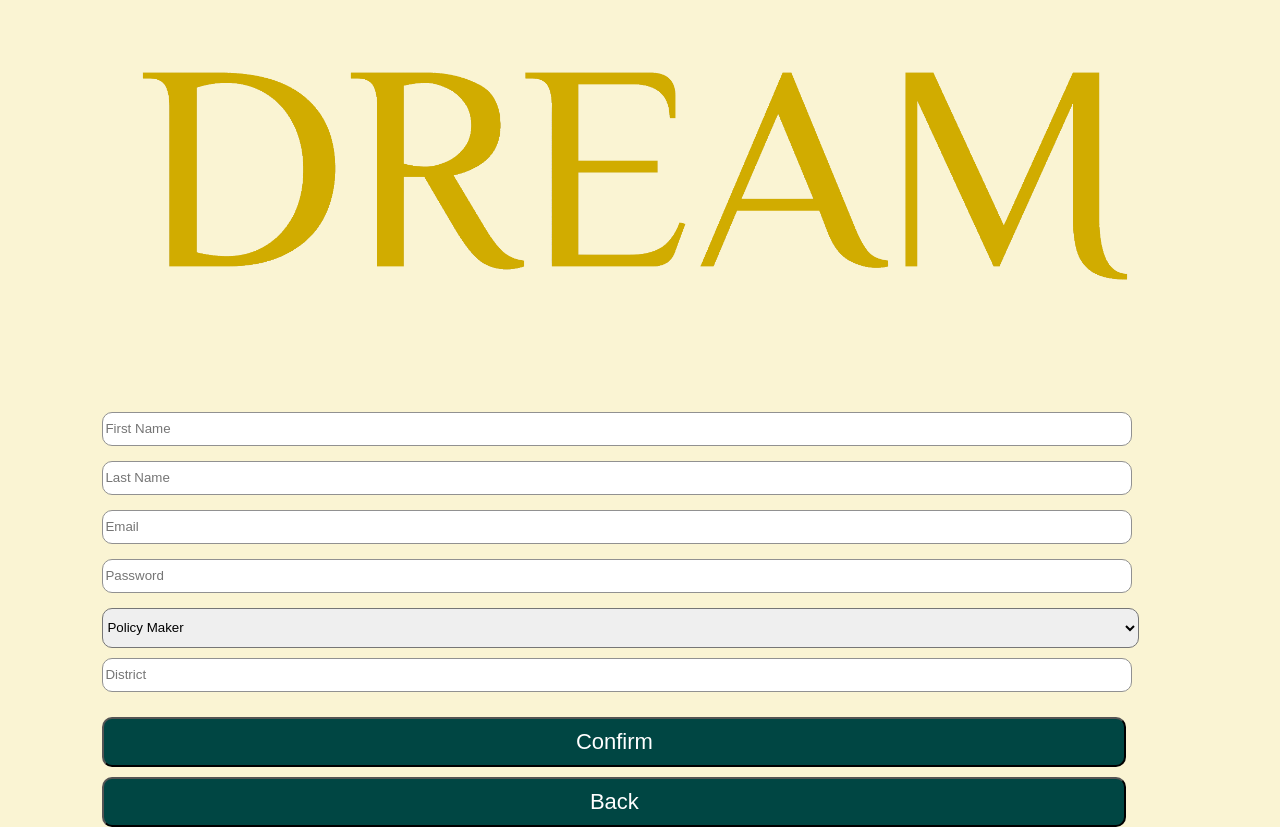
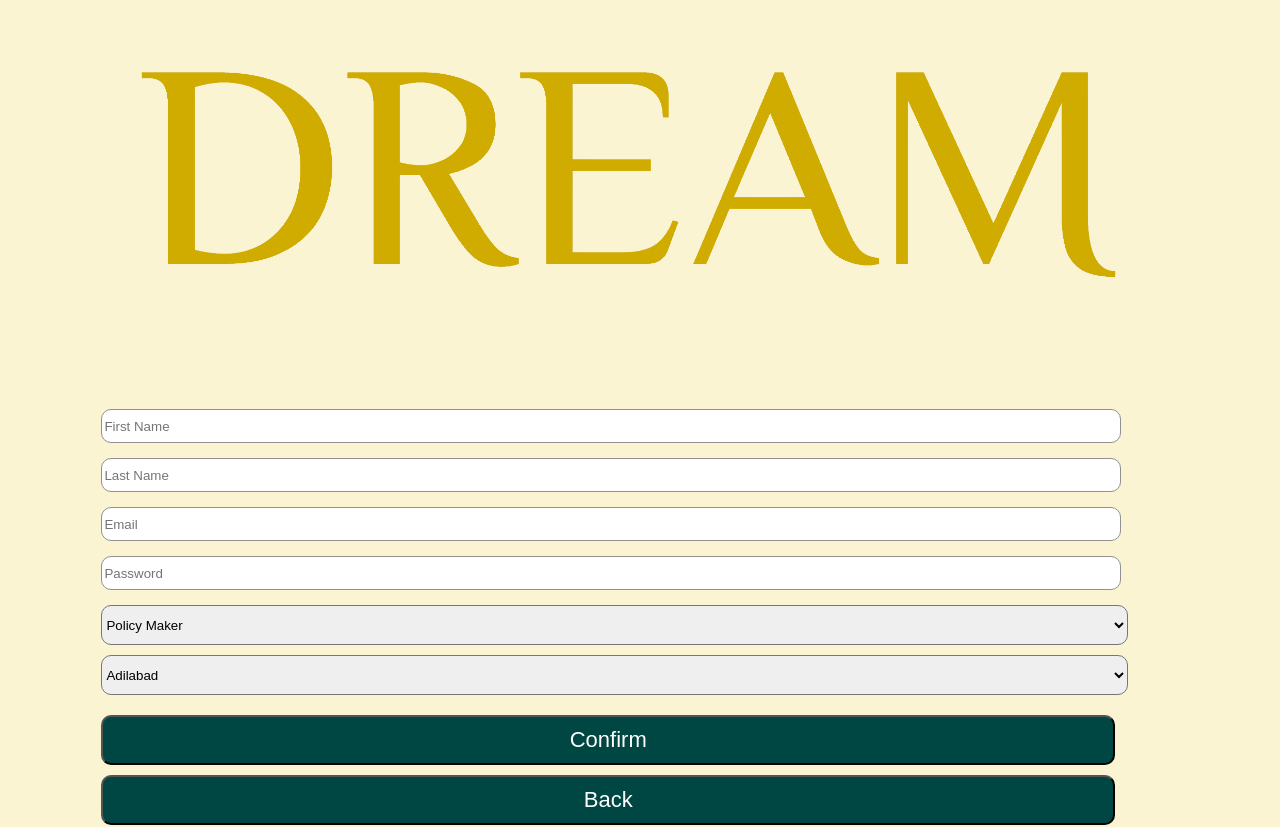
Before and after one commit to AlessioBraccini/SE2-Belotti-Braccini-Izzo, a Vue app in the folder IT/dream_frontend/dream_app/: page /signUp in a window 1280 px wide. Built offline with nearby package versions, Linux system fonts and the light colour scheme.

Commit message:
Add some flow controls in login and signup and fix communication in signup

```diff
--- a/IT/dream_frontend/dream_app/package.json
+++ b/IT/dream_frontend/dream_app/package.json
@@ -9,6 +9,8 @@
   },
   "dependencies": {
     "axios": "^0.24.0",
+    "bulma": "^0.9.3",
+    "bulma-toast": "^2.4.1",
     "core-js": "^3.6.5",
     "vue": "^3.2.26",
     "vue-router": "^4.0.12",
--- a/IT/dream_frontend/dream_app/public/index.html
+++ b/IT/dream_frontend/dream_app/public/index.html
@@ -1,5 +1,5 @@
 <!DOCTYPE html>
-<html lang="">
+<html lang="en">
   <head>
     <meta charset="utf-8">
     <meta http-equiv="X-UA-Compatible" content="IE=edge">
--- a/IT/dream_frontend/dream_app/src/App.vue
+++ b/IT/dream_frontend/dream_app/src/App.vue
@@ -27,7 +27,7 @@ export default {
   body {
     background-color: #faf4d3;
     font-size: calc(10px + 2vmin);
-  width: 100%;
+    width: 99%;
     z-index: 1;
     height: auto;
   }
@@ -50,4 +50,18 @@ body {
     margin: 0;
   }
 
+  .confirmMsg{
+    position: absolute;
+    z-index: 999;
+    width: 40%;
+    height: 60px;
+    background-color: #004643;
+    text-align: center;
+    border: #919191 2px solid;
+    border-radius: 10px;
+    left: 5%;
+    top: 80%;
+    box-shadow: 0 8px 16px 0 rgba(0,0,0,0.2);
+    color: #faf4d3;
+  }
 </style>
--- a/IT/dream_frontend/dream_app/src/components/NavbarAgro.vue
+++ b/IT/dream_frontend/dream_app/src/components/NavbarAgro.vue
@@ -105,7 +105,7 @@ export default {
     position: absolute;
     background-color: #faf4d3;
     min-width: 160px;
-    box-shadow: 0px 8px 16px 0px rgba(0,0,0,0.2);
+    box-shadow: 0 8px 16px 0 rgba(0,0,0,0.2);
     z-index: 1;
     right: 0;
     border: solid 1px #919191;
--- a/IT/dream_frontend/dream_app/src/components/SignUpForm.vue
+++ b/IT/dream_frontend/dream_app/src/components/SignUpForm.vue
@@ -2,12 +2,20 @@
   <img :src="logo" alt="DREAM" class="image">
 
   <form @submit.prevent="handleSubmit">
-    <input type="text" required v-model="first_name" placeholder="First Name" class="textInput">
+    <input type="text" required v-model="firstName" placeholder="First Name" class="textInput">
 
-    <input type="text" required v-model="last_name" placeholder="Last Name" class="textInput">
+    <input type="text" required v-model="lastName" placeholder="Last Name" class="textInput">
 
-    <!-- TODO: make this type email -->
-    <input type="text" required v-model="email" placeholder="Email" class="textInput">
+    <input type="email" required v-model="email" placeholder="Email" class="textInput">
+    <div v-if="userError" class="error">
+      {{ userError }}
+    </div>
+
+    <div v-if="confirmationMessage" class="opacityBack">
+      <div  class="confirmMsg">
+        <h4 class="confirmText"> {{ confirmationMessage }} </h4>
+      </div>
+    </div>
 
     <input type="password" required v-model="password" placeholder="Password" class="textInput">
     <div v-if="passwordError" class="error">
@@ -19,7 +27,9 @@
       <option value="agronomist">Agronomist</option>
     </select>
 
-    <input type="text" required v-model="district" placeholder="District" class="textInput">
+    <select v-model="selectedDistrict">
+      <option  v-for="district in district" :key="district"> {{ district }}</option>
+    </select>
 
     <div class="submit">
       <button class="actionButton localButton">Confirm</button>
@@ -34,7 +44,6 @@
 import {ref} from "vue";
 import axios from "axios";
 import router from "@/router";
-import toast from "vue-toast-notification"
 import image from '../assets/dreamLogo.png'
 
 export default {
@@ -42,66 +51,119 @@ export default {
 
   setup(){
 
-    const first_name = ref('');
-    const last_name = ref('');
+    const firstName = ref('');
+    const lastName = ref('');
     const email = ref('');
     const password = ref('');
     const job_role = ref('policyMaker');
     const passwordError = ref('');
-    const district = ref('');
+    const userError = ref('');
+    const confirmationMessage = ref('');
+    const selectedDistrict = ref('Adilabad')
+    const district = [
+        'Adilabad',
+        'Bhadradri Kothagudem',
+        'Hanumakonda',
+        'Hyderabad',
+        'Jagtial',
+        'Jangaon',
+        'Jayashankar Bhupalpally',
+        'Jogulamba Gadwal',
+        'Kamareddy',
+        'Karimnagar',
+        'Khammam',
+        'Kumuram Bheem',
+        'Mahabubabad',
+        'Mahabubnagar',
+        'Mancherial',
+        'Medak',
+        'Medchal-Malkajgiri',
+        'Mulugu',
+        'Nagarkurnool',
+        'Nalgonda',
+        'Narayanpet',
+        'Nirmal',
+        'Nizamabad',
+        'Peddapalli',
+        'Rajanna Sircilla',
+        'Rangareddy',
+        'Sangareddy',
+        'Siddipet',
+        'Suryapet',
+        'Vikarabad',
+        'Wanaparthy',
+        'Warangal',
+        'Yadadri Bhuvanagiri',
+    ];
     const logo = image;
 
     const handleSubmit = () => {
 
-      // passwordError.value = password.value.length > 8 ? '' : 'Password must be at least 8 characters long'
-      //passwordError.value = password.value.length > 8
+      userError.value = ''
 
-      if (password.value.length > 8){
+      if (password.value.length > 8) {
         passwordError.value = ''
+
+          if (job_role.value === 'policyMaker')
+            job_role.value = 'P'
+          else
+            job_role.value = 'A'
+
           sendServer()
-      }
-      else
+
+        } else
+
           passwordError.value = 'Password must be at least 8 characters long'
 
     }
 
-    const sendServer = () => {
-      if(job_role.value === 'policyMaker') job_role.value = "P";
-      else if(job_role.value === "agronomist") job_role.value = "A";
+    const sendServer = async () => {
 
-      axios.post('http://127.0.0.1:8000/api/v1/users/', {
+      await axios.post('http://localhost:8000/api/v1/users/', {
         email: email.value,
         password: password.value,
-        first_name: first_name.value,
-        last_name: last_name.value,
+        first_name: firstName.value,
+        last_name: lastName.value,
         job_role: job_role.value,
-        district: district.value,
+        district: selectedDistrict.value,
       })
       .then(resp => {
+        console.log(resp.data)
 
-        console.log(resp + ' risposta')
+        // toast({
+        //   message: '<h3 class="confirmMsg">Ciao</h3>',
+        //   duration: 1300,
+        //   closeOnClick: true,
+        //   animate: { in: 'fadeIn', out: 'fadeOut' },
+        //   position: 'top-left'
+        // })
 
-        toast({
-          message: 'Account created, please log in',
-          type:'is-success',
-          dismissible: true,
-          pauseOnHover: true,
-          duration: 2000,
-          position: 'center'
-        })
+        confirmationMessage.value = 'Account created, please log in'
 
-        router.push({ name: 'Login' })
+        setTimeout(function() {
+          returnLogin()
+        }, 1250);
 
       })
-      .catch(err =>  console.log('error ' + err))
+      .catch(err => {
+        console.log('error ' + err)
+        if (err.response.data.email)
+          userError.value = 'Username already exist'
+        else if (err.response.data.password)
+          userError.value = 'Password is too similar to email or name'
+        else
+          userError.value = 'Unspecified error'
+      })
 
   }
 
     const returnLogin = () => {
+
+      confirmationMessage.value = ''
       router.push({ name: 'Login' })
     }
 
-    return{ logo, first_name, last_name, email, password, job_role, district, passwordError, handleSubmit, returnLogin }
+    return{ logo, firstName, lastName, email, password, job_role, district, passwordError, userError, selectedDistrict, confirmationMessage, handleSubmit, returnLogin }
   }
 }
 </script>
@@ -157,4 +219,36 @@ select{
     margin: -10px 0 10px 0;
   }
 
+  .confirmMsg{
+    position: absolute;
+    z-index: 999;
+    width: 80%;
+    height: 100px;
+    background-color: #E9C197;
+    text-align: center;
+    border: #919191 2px solid;
+    border-radius: 10px;
+    left: 8%;
+    top: 40%;
+    box-shadow: 0 8px 16px 0 rgba(0,0,0,0.2);
+  ;
+
+  }
+
+  .confirmText{
+    position: relative;
+    top: 35px;
+    margin: 0;
+  }
+
+  .opacityBack{
+    z-index: 99;
+    position: absolute;
+    width: 100%;
+    height: 100%;
+    background-color: rgba(40, 70, 70, 0.8);
+    top: 0;
+    display: block;
+  }
+
 </style>
--- a/IT/dream_frontend/dream_app/src/views/LoginPage.vue
+++ b/IT/dream_frontend/dream_app/src/views/LoginPage.vue
@@ -7,6 +7,10 @@
     <input type="text" required v-model="email" placeholder="Email" class="textInput">
 
     <input type="password" required v-model="password" placeholder="Password" class="textInput">
+
+    <div v-if="passwordError" class="error">
+      {{ passwordError }}
+    </div>
 
     <div class="submit">
       <button class="actionButton localButton">Log In</button>
@@ -26,43 +30,62 @@ export default {
 
   setup(){
 
-    const email = ref('');
-    const password = ref('');
+    const email = ref('ale@b.it');
+    const password = ref('ale99magic');
+    const passwordError = ref('');
     const logo = image;
-/*
+
     const load = async () => {
       try {
-         let data = await fetch('url dell\' api del server backend')    // serve per trovare la home per l'user
+        let data = await fetch('http://localhost:8000/api/v1/account_type/')
+        // let data = await fetch('http://localhost:8000/api/v1/users/me/')    // va ma da errore tipo 'credentials not provided'
+
         if (!data.ok) {
            throw Error('error data fetching user')
         }
+        console.log('load ' + data)
 
         // farmerList.value = await data   retrieve data from data
         // use these data
       }
       catch (err){
-         error.value = err.message
+        console.log('err load ' + err)
         // can put the error in the template with the v-if
       }
     }
-     */
 
-    const handleSubmit = () => {
-      axios.post('http://127.0.0.1:8000/api/v1/token/login/', {
+
+    const handleSubmit = async () => {
+
+      passwordError.value = ''
+
+      await axios.post('http://localhost:8000/api/v1/token/login/', {
         email: email.value,
         password: password.value,
       })
-          .then(resp => {
-            console.log(resp + 'risposta')
-            // let data = load()
+          .then(async resp => {
+            console.log(resp + ' risposta')
+
+            let data = await load()
+            console.log('fine load ' + data)
+
             //
             // if (user === agronomist)
             //   router.push(name: 'AgronomistHome')
             // else if (user === PM)
             //   router.push(name: 'PolicyMakerHome')
 
+            // router.push({name: 'AgroHome'})
+
           })
-          .catch(err =>  console.log('error' + err))
+          .catch(err => {
+            console.log('error' + err)
+            if (err.response.status === 400)
+              passwordError.value = 'Email or Password is incorrect'
+            load(err)
+          }
+          )
+
     }
 
     const handleSubmittemp = () => {
@@ -79,7 +102,7 @@ export default {
 
     }
 
-    return { logo, email, password, handleSubmit, redirectSignUp, handleSubmittemp }
+    return { logo, email, password, passwordError, handleSubmit, redirectSignUp, handleSubmittemp }
   }
 }
 </script>
@@ -119,4 +142,15 @@ export default {
     margin-bottom: 100px;
     margin-top: 150px;
   }
+
+  .error{
+    position: relative;
+    width: 80%;
+    left: 8%;
+    font-size: 20px;
+    text-align: center;
+    margin: 10px 0 10px 0;
+    color: red;
+  }
+
 </style>
```
Also changed, not shown: 2 other files (tests, documents, lock files or other folders). Lines whose indentation alone changed are shown as unchanged.
